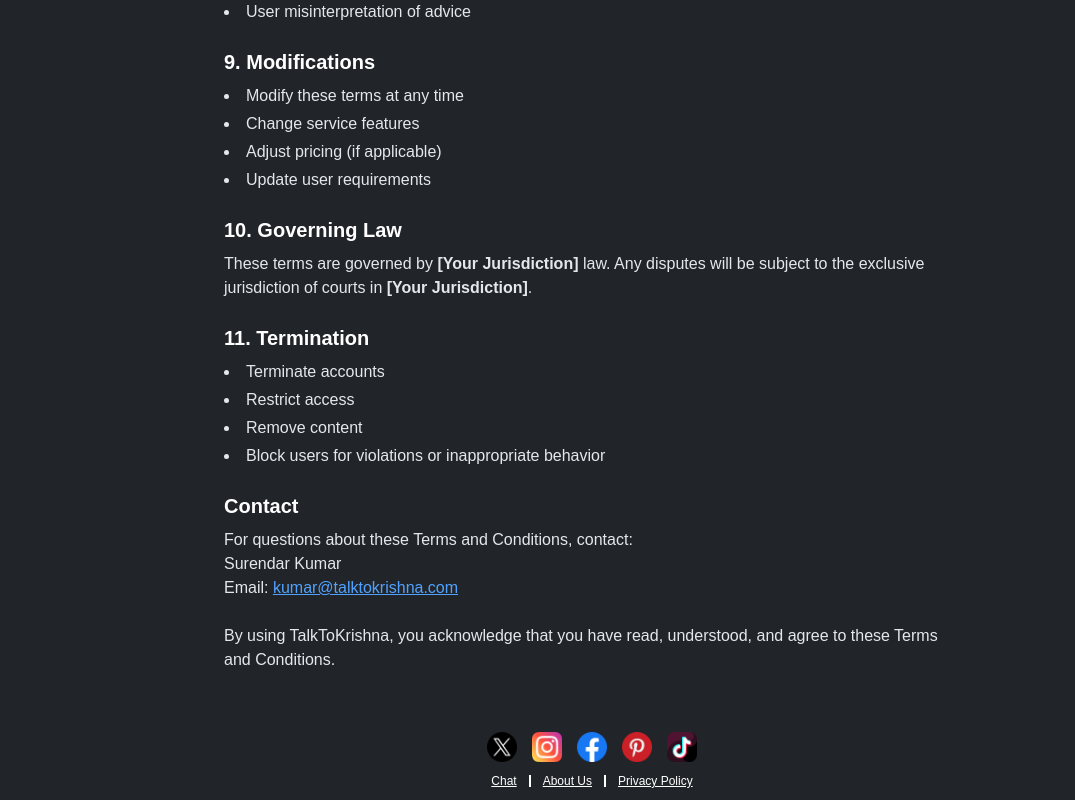
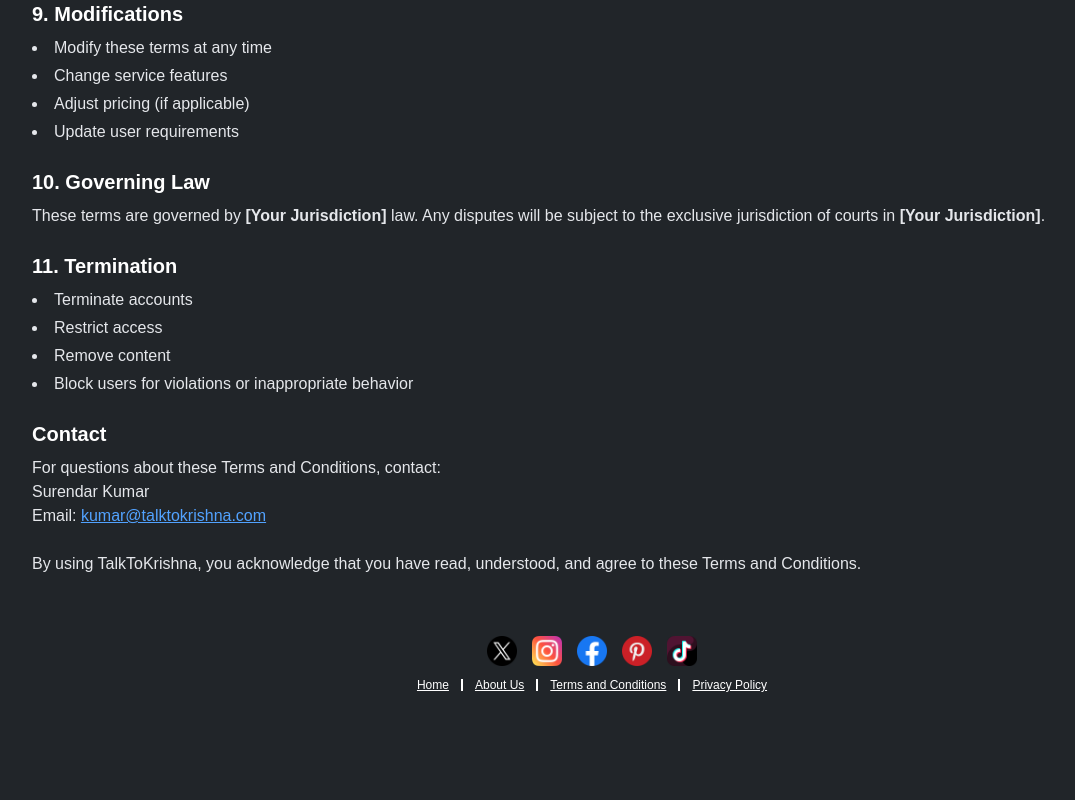
Before and after one commit to farrukhaleem/open-ai, a Next.js app: page /terms-and-conditions in a window 1280 px wide. Shown: the part 1592-2392 px from the top of the page, without its empty margins (48-1123 px from the left). After the commit the page ends 2296 px from the top, so only its background shows below. Built offline with nearby package versions, Linux system fonts and the light colour scheme.

Commit message:
coffee button added

```diff
--- a/app/components/Footer.jsx
+++ b/app/components/Footer.jsx
@@ -30,10 +30,11 @@ const Footer = () => {
         </div>
         <div className="footer-links">
 
-          <Link href="/">Chat</Link>
+          <Link href="/">Home</Link>
           <span style={{ margin: '0 10px', borderLeft: '2px solid #fff', height: '12px', display: 'inline-block' }}></span>
-
           <Link href="/about-us">About Us</Link>
+          <span style={{ margin: '0 10px', borderLeft: '2px solid #fff', height: '12px', display: 'inline-block' }}></span>
+          <Link href="/terms-and-conditions">Terms and Conditions</Link>
           <span style={{ margin: '0 10px', borderLeft: '2px solid #fff', height: '12px', display: 'inline-block' }}></span>
           <Link href="/privacy-policy">Privacy Policy</Link>
         </div>
--- a/app/components/PageWrapper.js
+++ /dev/null
@@ -1,22 +0,0 @@
-'use client';
-
-import { AnimatePresence, motion } from 'framer-motion';
-import { usePathname } from 'next/navigation';
-
-export default function PageWrapper({ children }) {
-  const pathname = usePathname();
-
-  return (
-    <AnimatePresence mode="wait">
-      <motion.div
-        key={pathname}
-        initial={{ opacity: 0, y: 20 }}
-        animate={{ opacity: 1, y: 0 }}
-        exit={{ opacity: 0, y: -20 }}
-        transition={{ duration: 0.4 }}
-      >
-        {children}
-      </motion.div>
-    </AnimatePresence>
-  );
-}
--- a/app/layout.js
+++ b/app/layout.js
@@ -26,6 +26,7 @@ export default function RootLayout({ children }) {
         <main className="font-sans">
         {children}
         </main>
+        <script data-name="BMC-Widget" data-cfasync="false" src="https://cdnjs.buymeacoffee.com/1.0.0/widget.prod.min.js" data-id="talktokrishna" data-description="Support me on Buy me a coffee!" data-message="Support this project." data-color="#40DCA5" data-position="Right" data-x_margin="18" data-y_margin="18"></script>
         <Footer />
       </body>
     </html>
--- a/app/terms-and-conditions/page.jsx
+++ b/app/terms-and-conditions/page.jsx
@@ -1,15 +1,14 @@
 import Head from 'next/head';
-import PageWrapper from './../components/PageWrapper';
 
 export default function TermsAndConditions() {
   return (
-    <PageWrapper>
+    <>
       <Head>
         <title>Terms and Conditions | TalkToKrishna</title>
         <meta name="description" content="Read the Terms and Conditions for using TalkToKrishna." />
       </Head>
 
-      <main className="max-w-3xl mx-auto px-4 py-10 text-gray-200">
+      <main className="py-10 px-5 md:px-20 text-gray-200">
         <h1 className="text-3xl font-bold mb-4 text-white">Terms and Conditions</h1>
         <p className="text-sm text-gray-400 mb-8">Last Updated: March 27, 2025</p>
 
@@ -130,7 +129,7 @@ export default function TermsAndConditions() {
           By using TalkToKrishna, you acknowledge that you have read, understood, and agree to these Terms and Conditions.
         </p>
       </main>
-    </PageWrapper>
+    </>
   );
 }
 
```
